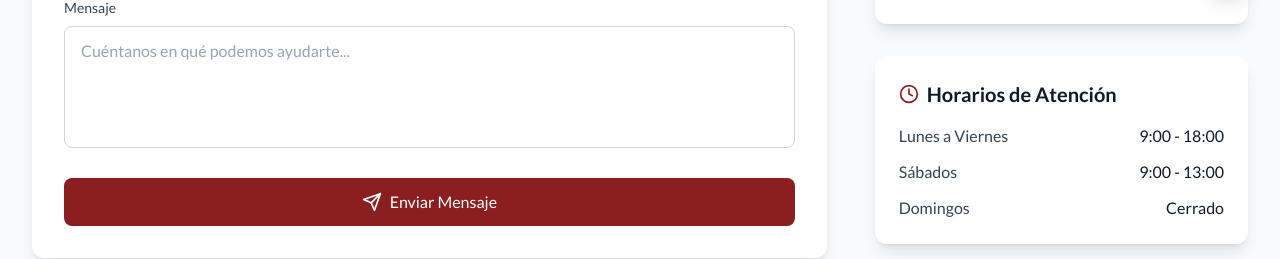
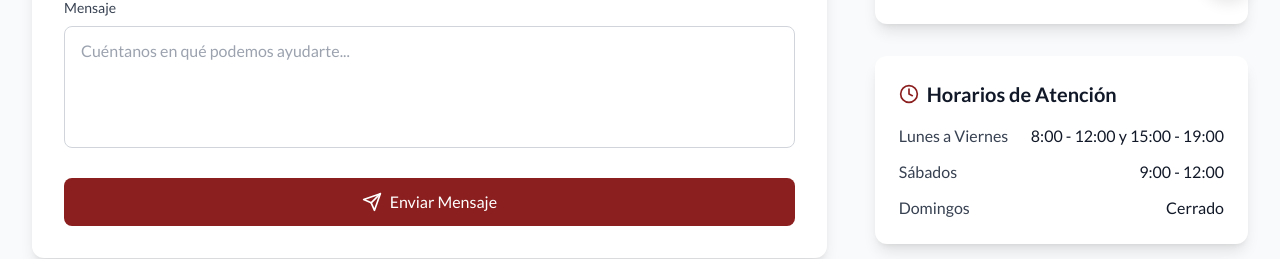
Before and after one commit to Iguazu-Inmuebles/iguazu-inmuebles, a React (Vite) app: page /contacto in a window 1280 px wide. Shown: the part 780-1039 px from the top of the page. Built offline with nearby package versions, Linux system fonts and the light colour scheme; no server answers.

Commit message:
cambio de horarios en contactos

```diff
--- a/src/pages/Contact.tsx
+++ b/src/pages/Contact.tsx
@@ -44,8 +44,8 @@ const Contact = () => {
   ];
 
   const businessHours = [
-    { day: "Lunes a Viernes", hours: "9:00 - 18:00" },
-    { day: "Sábados", hours: "9:00 - 13:00" },
+    { day: "Lunes a Viernes", hours: "8:00 - 12:00 y 15:00 - 19:00" },
+    { day: "Sábados", hours: "9:00 - 12:00" },
     { day: "Domingos", hours: "Cerrado" }
   ];
 
```
